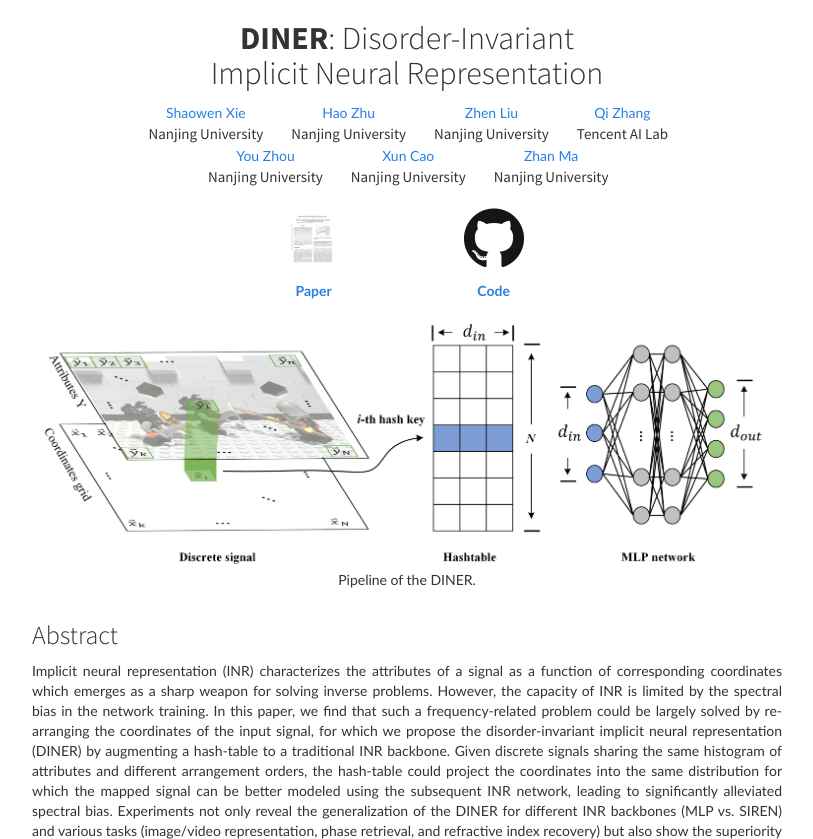
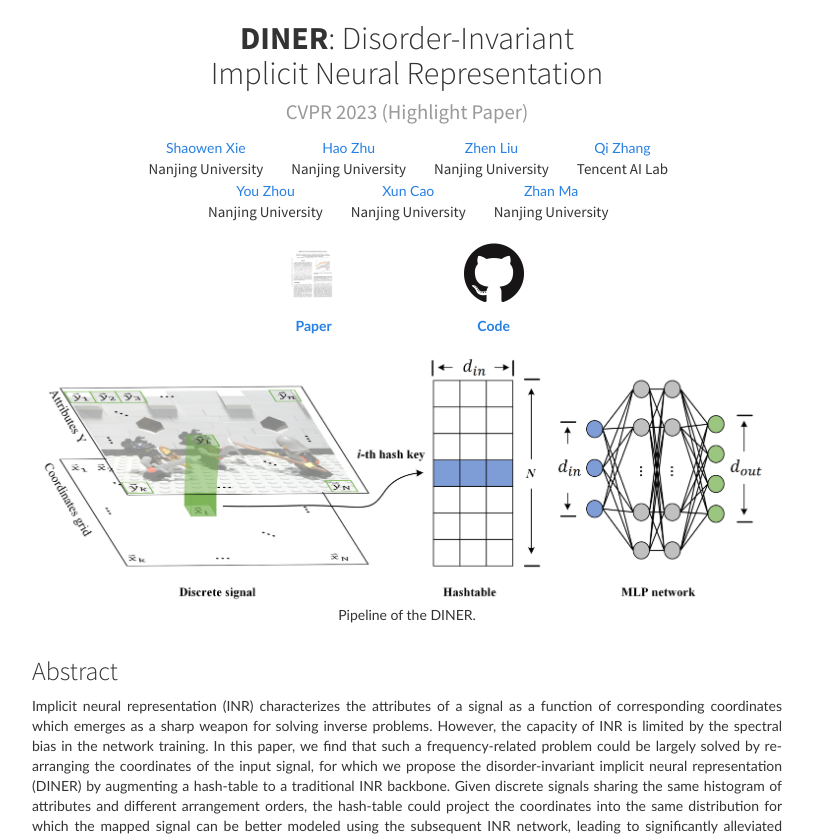
Before and after one commit to Ezio77/DINER-website, a plain HTML site: page index.html in a window 1280 px wide. Shown: the top 839 px of the page, without its empty margins (233-1046 px from the left). Drawn offline with nearby package versions, Linux system fonts and the light colour scheme; some packages are replaced by stand-ins of ours; a script that the page names is missing.

Commit message:
mod websie

```diff
--- a/index.html
+++ b/index.html
@@ -47,8 +47,9 @@
             <h2 class="col-md-12 text-center">
                 <b>DINER</b>: Disorder-Invariant  <br> Implicit Neural Representation</br>
                 <small>
-								<!-- CVPR 2022 (Oral Presentation) -->
+                    CVPR 2023 (Highlight Paper)
                 </small>
+
             </h2>
         </div>
         <div class="row">
@@ -97,7 +98,9 @@
                         </br>Nanjing University
                     </li>
                 </ul>
+
             </div>
+
         </div>
 
         <div class="row">
```
Also changed, not shown: img/PSNR_over_epochs.png (added), img/lensless_PSNR_over_time.png (added), 2 other files.
